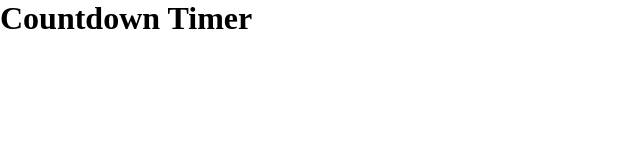
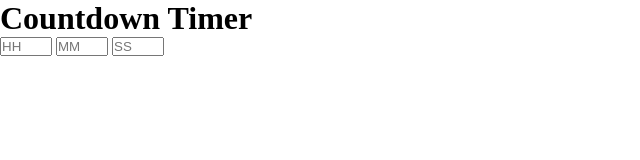
Before and after one commit to ayushporwal01/JavaScript-Mastery, a plain HTML site: page Countdown Timer/index.html in a window 1280 px wide. Shown: the whole page, without its empty margins (0-640 px from the left). Drawn offline with Linux system fonts and the light colour scheme.

Commit message:
Initial Commit

```diff
--- a/Countdown Timer/index.html
+++ b/Countdown Timer/index.html
@@ -9,6 +9,12 @@
 </head>
 <body>
     <h1>Countdown Timer</h1>
+    <div class="inputs">
+        <input type="number" id="hours" placeholder="HH" min="0" max="23">
+        <input type="number" id="minutes" placeholder="MM" min="0" max="59">
+        <input type="number" id="seconds" placeholder="SS" min="0" max="59">
+    </div>
+
 
 </body>
 </html>
```
